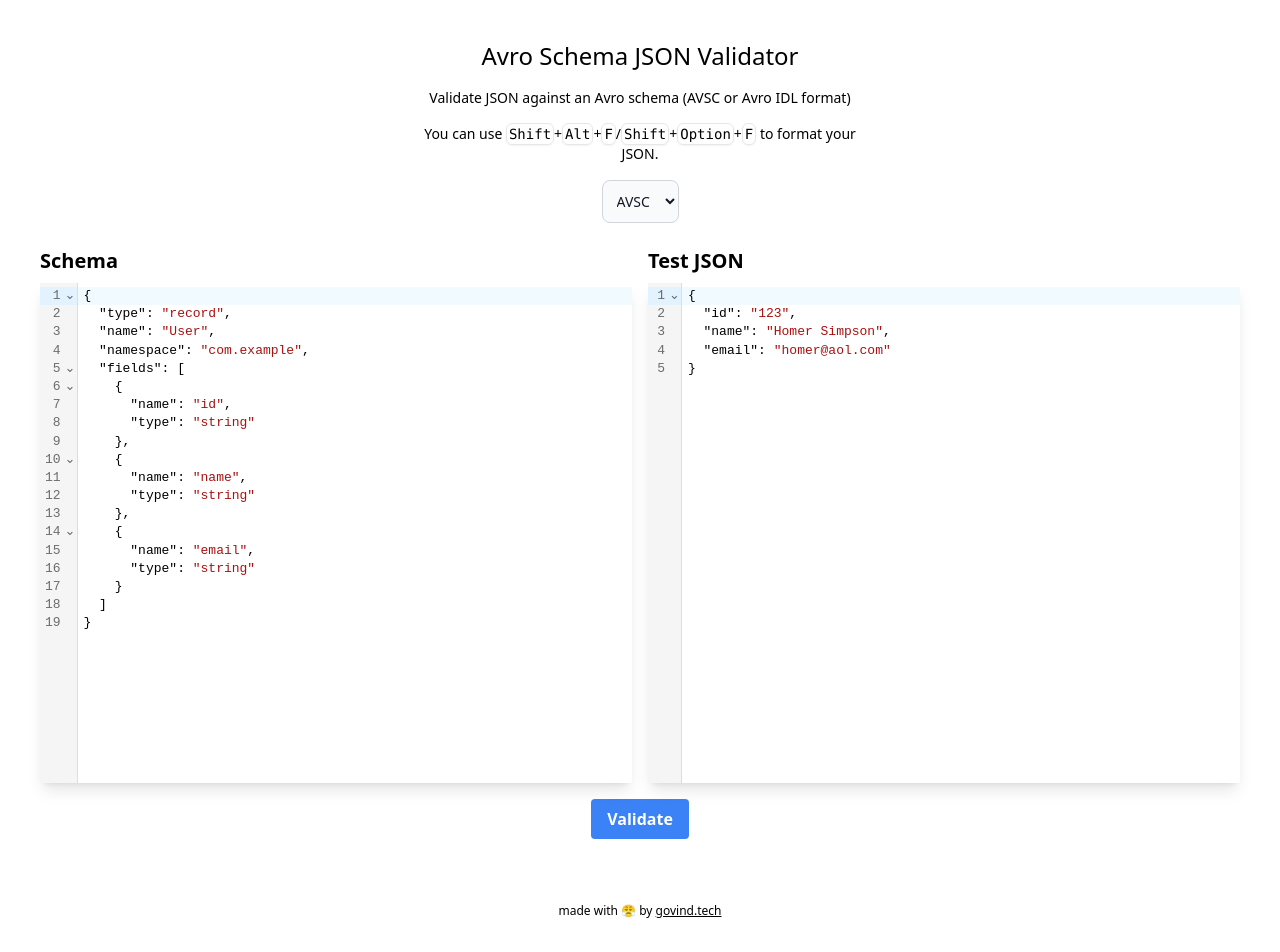
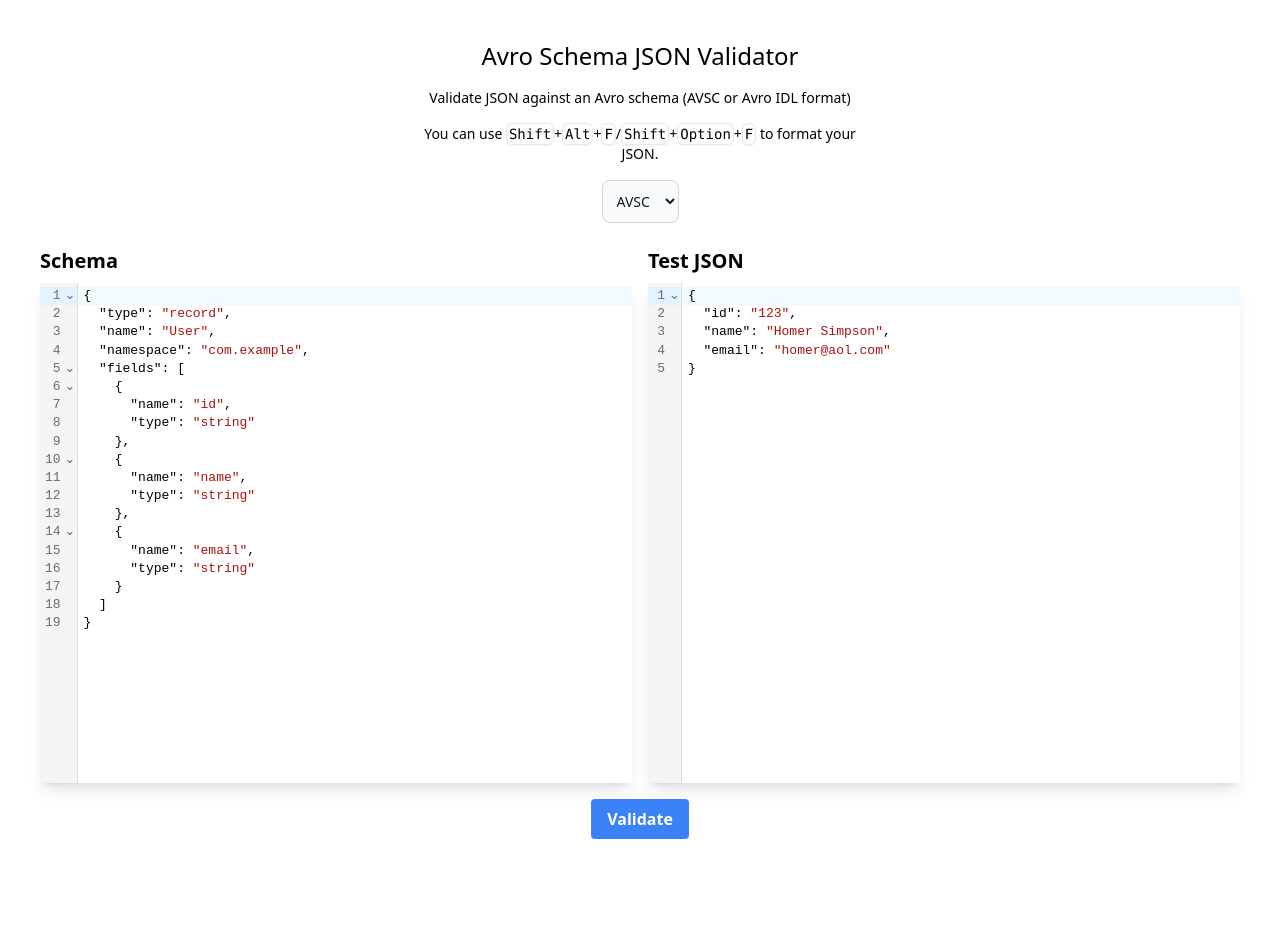
Before and after one commit to govinddottech/avro-validate, a Next.js app: page / in a window 1280 px wide. Shown: the top 952 px of the page. After the commit the page ends 879 px from the top, so only its background shows below. Built offline with nearby package versions, Linux system fonts and the light colour scheme.

Commit message:
remove footer

```diff
--- a/src/app/page.tsx
+++ b/src/app/page.tsx
@@ -140,12 +140,12 @@ export default function Home() {
       {validationResult && (
         <ValidationResultPanel validationResult={validationResult} />
       )}
-      <div className="text-xs mt-16 text-center">
+      {/* <div className="text-xs mt-16 text-center">
         made with 😤 by{" "}
         <Link target="#" href={"https://govind.tech"} className="underline">
           govind.tech
         </Link>
-      </div>
+      </div> */}
     </main>
   )
 }
```
